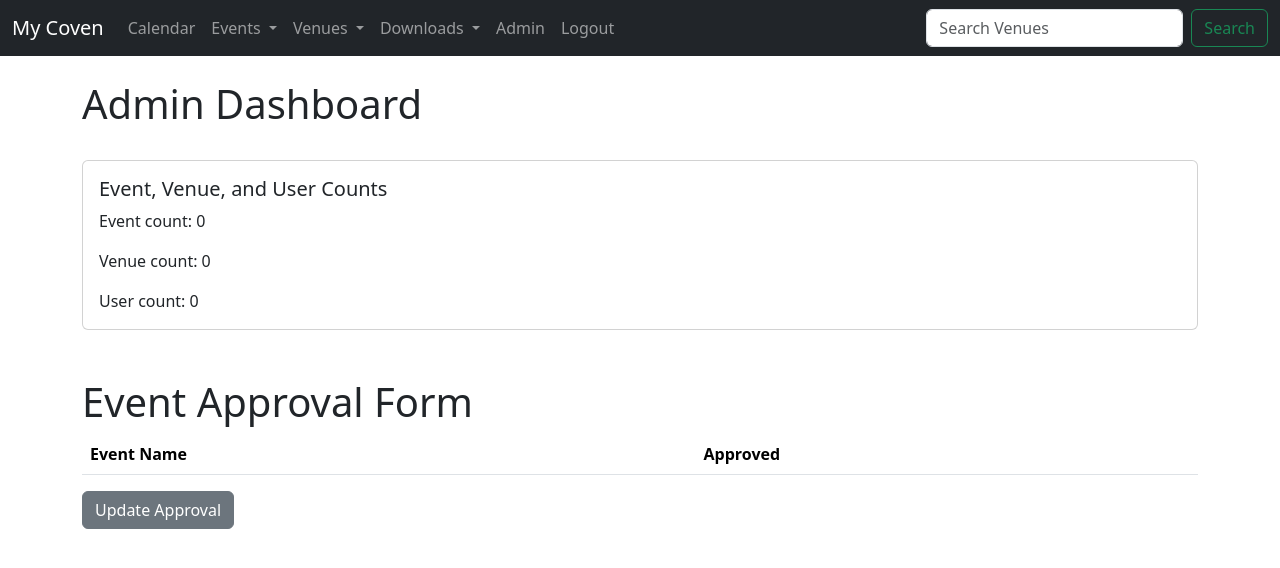
After one commit to torcuata22/soccl, a Django app: page /admin_approval/ in a window 1280 px wide. The commit adds this page. Shown: the top 568 px of the page. Run offline with Django 4.2, Linux system fonts and the light colour scheme; the visitor is signed in with stand-in values (Sample User, id 1); data comes from the database, SQL or seed files in the repository; data that the repository does not hold is empty.

Commit message:
it selects... sorta

```diff
--- a/myclub_website/events/admin.py
+++ b/myclub_website/events/admin.py
@@ -20,7 +20,7 @@ class VenueAdmin(admin.ModelAdmin):
 
 @admin.register(Event)
 class EventAdmin(admin.ModelAdmin):
-    fields=(('name','venue'), 'event_date', 'description', 'manager', 'attendees')
+    fields=(('name','venue'), 'event_date', 'description', 'manager', 'attendees', 'approved')
     list_display = ('name', 'event_date', 'venue')
     list_filter = ('event_date', 'venue')
     ordering = ('-event_date',)
--- a/myclub_website/events/models.py
+++ b/myclub_website/events/models.py
@@ -37,6 +37,7 @@ class Event(models.Model):
     manager = models.ForeignKey(User, blank=True, null=True, on_delete=models.SET_NULL)
     description = models.TextField(blank=True)
     attendees = models.ManyToManyField(MyClubUser, blank=True)
+    approved= models.BooleanField("approved", default = False)
 
     def __str__(self):
         return self.name
--- /dev/null
+++ b/myclub_website/events/templates/events/admin_approval.html
@@ -0,0 +1,51 @@
+{% extends 'events/base.html' %}
+{% block content %}
+<br>
+<h1>Admin Dashboard</h1>
+<br>
+<div class="card">
+
+    <div class="card-body">
+      <h5 class="card-title">Event, Venue, and User Counts</h5>
+      <p class="card-text">Event count: {{event_count}}</p>
+      <p class="card-text">Venue count: {{venue_count}}</p>
+      <p class="card-text">User count: {{user_count}}</p>
+
+    </div>
+  </div>
+
+<br><br>
+
+<form action="" method="POST">
+{% csrf_token %}
+<h1>Event Approval Form</h1>
+<table class="table table-striped table-hover">
+    <thead>
+      <tr>
+        <th scope="col">Event Name</th>
+        <th scope="col">Approved</th>
+      </tr>
+    </thead>
+    <tbody>
+    {% for event in event_list %}
+    <tr>
+    <td>
+        {{event}}
+    </td>
+    <td>
+        {% if event.approved %}
+        <div class="form-check">
+            <input type="checkbox" class="form-check-input" checked = "checked" value="{{event.id}}" name="boxes">
+        </div>
+        {% else %}
+        <input type="checkbox" class="form-check-input"  value="{{event.id}}" name="boxes">
+
+        {% endif %}
+    </td>
+{% endfor %}
+</tbody>
+</table>
+<button class="btn btn-secondary" type="submit">Update Approval</button>
+</form>
+
+{% endblock %}
--- a/myclub_website/events/templates/events/event_list.html
+++ b/myclub_website/events/templates/events/event_list.html
@@ -6,6 +6,7 @@
 <br>
 
 {% for event in event_list %}
+{% if event.approved %}
 
 <div class="card">
     <div class="card-header">
@@ -21,6 +22,8 @@
             <strong>Website:</strong> {{ event.venue.web }}<br>
             <strong>Manager:</strong> {{ event.manager }}<br>
             <strong>Description:</strong> {{ event.description }} <br>
+            <strong>Approved:</strong> {{ event.approved }} <br>
+
             <strong>
                 Attendees: <br>
             </strong>
@@ -42,7 +45,7 @@
 
 
 
-
+{% endif %}
 <br>
 {% endfor %}
 
--- a/myclub_website/events/templates/events/navbar.html
+++ b/myclub_website/events/templates/events/navbar.html
@@ -52,6 +52,10 @@
           </li>
 
           {% if user.is_authenticated %}
+
+          {% if user.is_superuser %}
+          <li class="nav-item"><a class="nav-link" href="{% url 'admin_approval' %}">Admin</a></li>
+          {% endif %}
           <li class="nav-item">
             <a class="nav-link" href="{% url 'logout_user' %}">Logout</a>
           </li>
--- a/myclub_website/events/urls.py
+++ b/myclub_website/events/urls.py
@@ -20,6 +20,7 @@ urlpatterns = [
     path('venue_pdf/', views.venue_pdf, name='venue_pdf'),
     path('my_events/', views.my_events, name='my_events'),
     path('search_events/', views.search_events, name='search_events'),
+    path('admin_approval/', views.admin_approval, name='admin_approval'),
 
 
 
--- a/myclub_website/events/views.py
+++ b/myclub_website/events/views.py
@@ -262,3 +262,41 @@ def search_events(request):
         return render(request, 'events/search_events.html', {'searched':searched, 'events':events})
     else:
         return render(request, 'events/search_events.html', {})
+
+#Admin approval page
+def admin_approval(request):
+    event_count = Event.objects.all().count()
+    venue_count = Venue.objects.all().count()
+    user_count = User.objects.all().count()
+
+
+
+    event_list = Event.objects.all().order_by('-event_date') #list all events in specific order
+    if request.user.is_superuser:
+        if request.method == 'POST':
+            #create list of checked box ids:
+            id_list = request.POST.getlist('boxes')
+
+           #uncheck all boxes (clean slate)
+            event_list.update(approved=False)
+            #tell database to update the ids to approve them:
+            for x in id_list:
+                Event.objects.filter(pk=int(x)).update(approved=True)
+            messages.success(request,('Event approval has been updated') )
+            return redirect('list-events')
+
+        else:
+            return render(request, 'events/admin_approval.html', {'event_list':event_list,
+                                                                  'event_count':event_count,
+                                                                  'venue_count':venue_count,
+                                                                  'user_count':user_count,
+                                                                  })
+
+    else:
+        messages.success(request,('You shall not pass!') )
+        return redirect('home')
+
+    return render(request, 'events/admin_approval.html')
+
+
+#CONTINUE HERE: https://www.youtube.com/watch?v=hyzM1lpc6Rs&list=PLCC34OHNcOtqW9BJmgQPPzUpJ8hl49AGy&index=45
```
Also changed, not shown: myclub_website/events/migrations/0006_event_approved.py (added).
